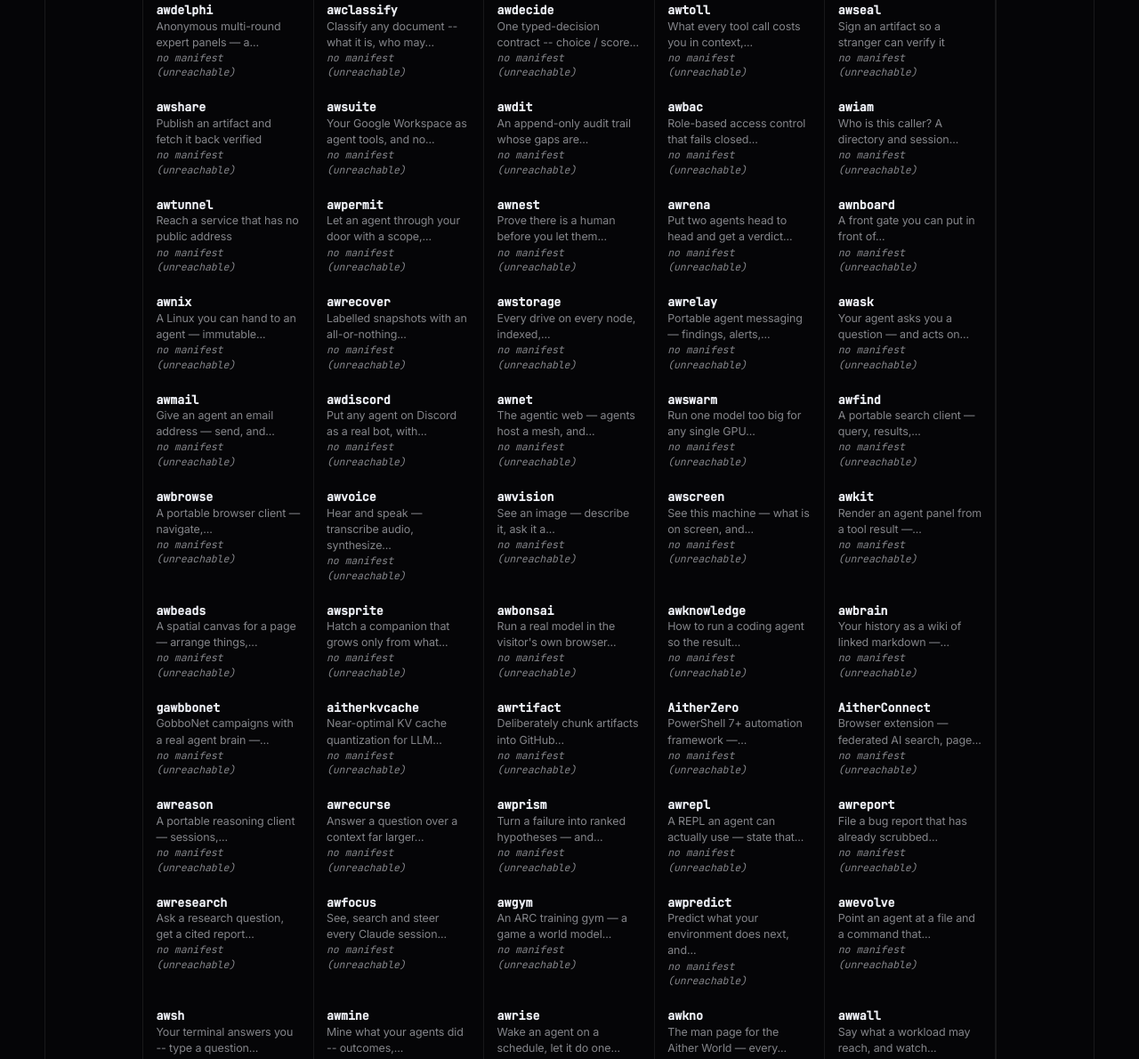
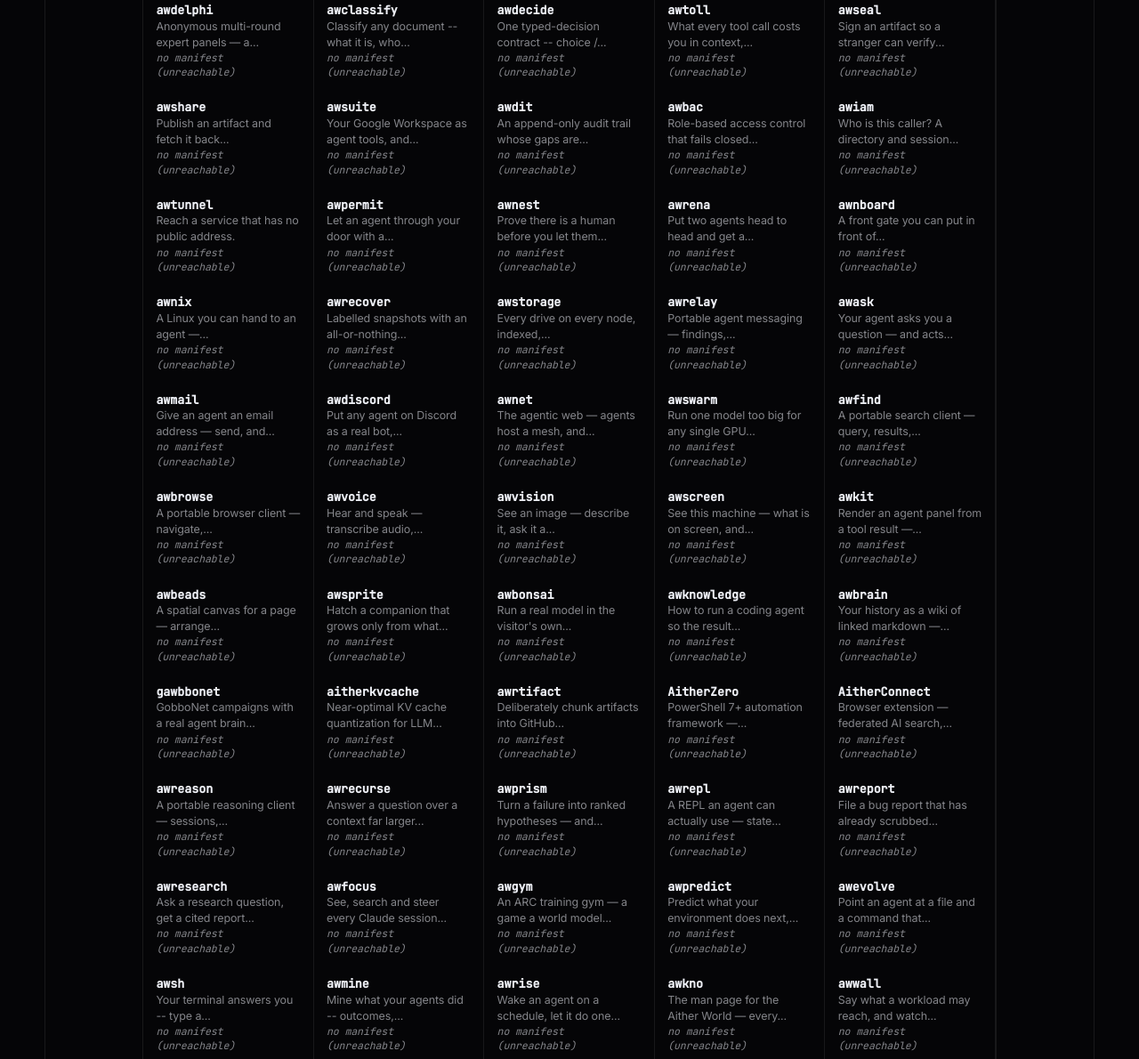
Before and after one commit to Aitherium/awembed, a plain HTML site: page docs/index.html in a window 1280 px wide. Shown: the part 1415-2605 px from the top of the page at 89% size. Drawn offline with Linux system fonts and the light colour scheme.

Commit message:
sync: awembed 0.1.4 from monorepo

```diff
--- a/docs/aither-constellation.js
+++ b/docs/aither-constellation.js
@@ -23,10 +23,14 @@
 
   var HOST = "https://aitherium.github.io/";
   var REPOS = [
-    { id: "awdk", label: "awdk", blurb: "Build AI agent fleets — 3 lines, any backend,..." },
+    // GENERATED from the ecosystem registry by gen_constellation
+    // -- do not hand-edit.
+    // Exactly the bricks whose registry status is `public`: anything else has no
+    // page to point at, so listing it puts a 404 on every sibling's site at once.
+    { id: "awdk", label: "awdk", blurb: "Build AI agent fleets — 3 lines, any..." },
     { id: "awskills", label: "awskills", blurb: "Portable agent skills — self-contained..." },
-    { id: "awpack", label: "awpack", blurb: "First-party agent packs — the ones we build,..." },
-    { id: "awm", label: "awm", blurb: "A portable, scoped agent memory" },
+    { id: "awpack", label: "awpack", blurb: "First-party agent packs — the ones we..." },
+    { id: "awm", label: "awm", blurb: "A portable, scoped agent memory." },
     { id: "awdesk", label: "awdesk", blurb: "Aither World Desk -- the desktop body of..." },
     { id: "awnode", label: "awnode", blurb: "A lightweight local gateway — bridges your..." },
     { id: "awrun", label: "awrun", blurb: "A priority-aware queue and dispatcher for..." },
@@ -34,56 +38,56 @@
     { id: "awgraph", label: "awgraph", blurb: "A semantic code graph for agents — AST +..." },
     { id: "awgit", label: "awgit", blurb: "Semantic version control on top of git —..." },
     { id: "awdelphi", label: "awdelphi", blurb: "Anonymous multi-round expert panels — a..." },
-    { id: "awclassify", label: "awclassify", blurb: "Classify any document -- what it is, who may..." },
-    { id: "awdecide", label: "awdecide", blurb: "One typed-decision contract -- choice / score..." },
+    { id: "awclassify", label: "awclassify", blurb: "Classify any document -- what it is, who..." },
+    { id: "awdecide", label: "awdecide", blurb: "One typed-decision contract -- choice /..." },
     { id: "awtoll", label: "awtoll", blurb: "What every tool call costs you in context,..." },
-    { id: "awseal", label: "awseal", blurb: "Sign an artifact so a stranger can verify it" },
-    { id: "awshare", label: "awshare", blurb: "Publish an artifact and fetch it back verified" },
-    { id: "awsuite", label: "awsuite", blurb: "Your Google Workspace as agent tools, and no..." },
+    { id: "awseal", label: "awseal", blurb: "Sign an artifact so a stranger can verify..." },
+    { id: "awshare", label: "awshare", blurb: "Publish an artifact and fetch it back..." },
+    { id: "awsuite", label: "awsuite", blurb: "Your Google Workspace as agent tools, and..." },
     { id: "awdit", label: "awdit", blurb: "An append-only audit trail whose gaps are..." },
     { id: "awbac", label: "awbac", blurb: "Role-based access control that fails closed..." },
     { id: "awiam", label: "awiam", blurb: "Who is this caller? A directory and session..." },
-    { id: "awtunnel", label: "awtunnel", blurb: "Reach a service that has no public address" },
-    { id: "awpermit", label: "awpermit", blurb: "Let an agent through your door with a scope,..." },
+    { id: "awtunnel", label: "awtunnel", blurb: "Reach a service that has no public address." },
+    { id: "awpermit", label: "awpermit", blurb: "Let an agent through your door with a..." },
     { id: "awnest", label: "awnest", blurb: "Prove there is a human before you let them..." },
-    { id: "awrena", label: "awrena", blurb: "Put two agents head to head and get a verdict..." },
+    { id: "awrena", label: "awrena", blurb: "Put two agents head to head and get a..." },
     { id: "awnboard", label: "awnboard", blurb: "A front gate you can put in front of..." },
-    { id: "awnix", label: "awnix", blurb: "A Linux you can hand to an agent — immutable..." },
+    { id: "awnix", label: "awnix", blurb: "A Linux you can hand to an agent —..." },
     { id: "awrecover", label: "awrecover", blurb: "Labelled snapshots with an all-or-nothing..." },
     { id: "awstorage", label: "awstorage", blurb: "Every drive on every node, indexed,..." },
-    { id: "awrelay", label: "awrelay", blurb: "Portable agent messaging — findings, alerts,..." },
-    { id: "awask", label: "awask", blurb: "Your agent asks you a question — and acts on..." },
+    { id: "awrelay", label: "awrelay", blurb: "Portable agent messaging — findings,..." },
+    { id: "awask", label: "awask", blurb: "Your agent asks you a question — and acts..." },
     { id: "awmail", label: "awmail", blurb: "Give an agent an email address — send, and..." },
-    { id: "awdiscord", label: "awdiscord", blurb: "Put any agent on Discord as a real bot, with..." },
+    { id: "awdiscord", label: "awdiscord", blurb: "Put any agent on Discord as a real bot,..." },
     { id: "awnet", label: "awnet", blurb: "The agentic web — agents host a mesh, and..." },
     { id: "awswarm", label: "awswarm", blurb: "Run one model too big for any single GPU..." },
     { id: "awfind", label: "awfind", blurb: "A portable search client — query, results,..." },
     { id: "awbrowse", label: "awbrowse", blurb: "A portable browser client — navigate,..." },
-    { id: "awvoice", label: "awvoice", blurb: "Hear and speak — transcribe audio, synthesize..." },
+    { id: "awvoice", label: "awvoice", blurb: "Hear and speak — transcribe audio,..." },
     { id: "awvision", label: "awvision", blurb: "See an image — describe it, ask it a..." },
     { id: "awscreen", label: "awscreen", blurb: "See this machine — what is on screen, and..." },
     { id: "awkit", label: "awkit", blurb: "Render an agent panel from a tool result —..." },
-    { id: "awbeads", label: "awbeads", blurb: "A spatial canvas for a page — arrange things,..." },
+    { id: "awbeads", label: "awbeads", blurb: "A spatial canvas for a page — arrange..." },
     { id: "awsprite", label: "awsprite", blurb: "Hatch a companion that grows only from what..." },
-    { id: "awbonsai", label: "awbonsai", blurb: "Run a real model in the visitor's own browser..." },
+    { id: "awbonsai", label: "awbonsai", blurb: "Run a real model in the visitor's own..." },
     { id: "awknowledge", label: "awknowledge", blurb: "How to run a coding agent so the result..." },
     { id: "awbrain", label: "awbrain", blurb: "Your history as a wiki of linked markdown —..." },
-    { id: "gawbbonet", label: "gawbbonet", blurb: "GobboNet campaigns with a real agent brain —..." },
+    { id: "gawbbonet", label: "gawbbonet", blurb: "GobboNet campaigns with a real agent brain..." },
     { id: "aitherkvcache", label: "aitherkvcache", blurb: "Near-optimal KV cache quantization for LLM..." },
     { id: "awrtifact", label: "awrtifact", blurb: "Deliberately chunk artifacts into GitHub..." },
     { id: "AitherZero", label: "AitherZero", blurb: "PowerShell 7+ automation framework —..." },
-    { id: "AitherConnect", label: "AitherConnect", blurb: "Browser extension — federated AI search, page..." },
+    { id: "AitherConnect", label: "AitherConnect", blurb: "Browser extension — federated AI search,..." },
     { id: "awreason", label: "awreason", blurb: "A portable reasoning client — sessions,..." },
     { id: "awrecurse", label: "awrecurse", blurb: "Answer a question over a context far larger..." },
     { id: "awprism", label: "awprism", blurb: "Turn a failure into ranked hypotheses — and..." },
-    { id: "awrepl", label: "awrepl", blurb: "A REPL an agent can actually use — state that..." },
+    { id: "awrepl", label: "awrepl", blurb: "A REPL an agent can actually use — state..." },
     { id: "awreport", label: "awreport", blurb: "File a bug report that has already scrubbed..." },
     { id: "awresearch", label: "awresearch", blurb: "Ask a research question, get a cited report..." },
     { id: "awfocus", label: "awfocus", blurb: "See, search and steer every Claude session..." },
     { id: "awgym", label: "awgym", blurb: "An ARC training gym — a game a world model..." },
-    { id: "awpredict", label: "awpredict", blurb: "Predict what your environment does next, and..." },
+    { id: "awpredict", label: "awpredict", blurb: "Predict what your environment does next,..." },
     { id: "awevolve", label: "awevolve", blurb: "Point an agent at a file and a command that..." },
-    { id: "awsh", label: "awsh", blurb: "Your terminal answers you -- type a question..." },
+    { id: "awsh", label: "awsh", blurb: "Your terminal answers you -- type a..." },
     { id: "awmine", label: "awmine", blurb: "Mine what your agents did -- outcomes,..." },
     { id: "awrise", label: "awrise", blurb: "Wake an agent on a schedule, let it do one..." },
     { id: "awkno", label: "awkno", blurb: "The man page for the Aither World — every..." },
@@ -93,8 +97,8 @@
     { id: "awtax", label: "awtax", blurb: "Turn any tax PDF -- returns, W-2, 1099,..." },
     { id: "awflow", label: "awflow", blurb: "A deterministic workflow runtime — chain..." },
     { id: "awsettings", label: "awsettings", blurb: "Your agent's permissions and config,..." },
-    { id: "awavatar", label: "awavatar", blurb: "One character spec in, a rigged, animated,..." }
-  ];
+    { id: "awavatar", label: "awavatar", blurb: "One character spec in, a rigged, animated,..." },
+];
 
   var CSS = [
     "#aither-constellation{--ac-line:rgba(140,150,190,.22);position:relative;margin:2rem 0;",
```
Also changed, not shown: aither-constellation.js (+16 -0 lines), docs/index.html (line endings or trailing spaces).
